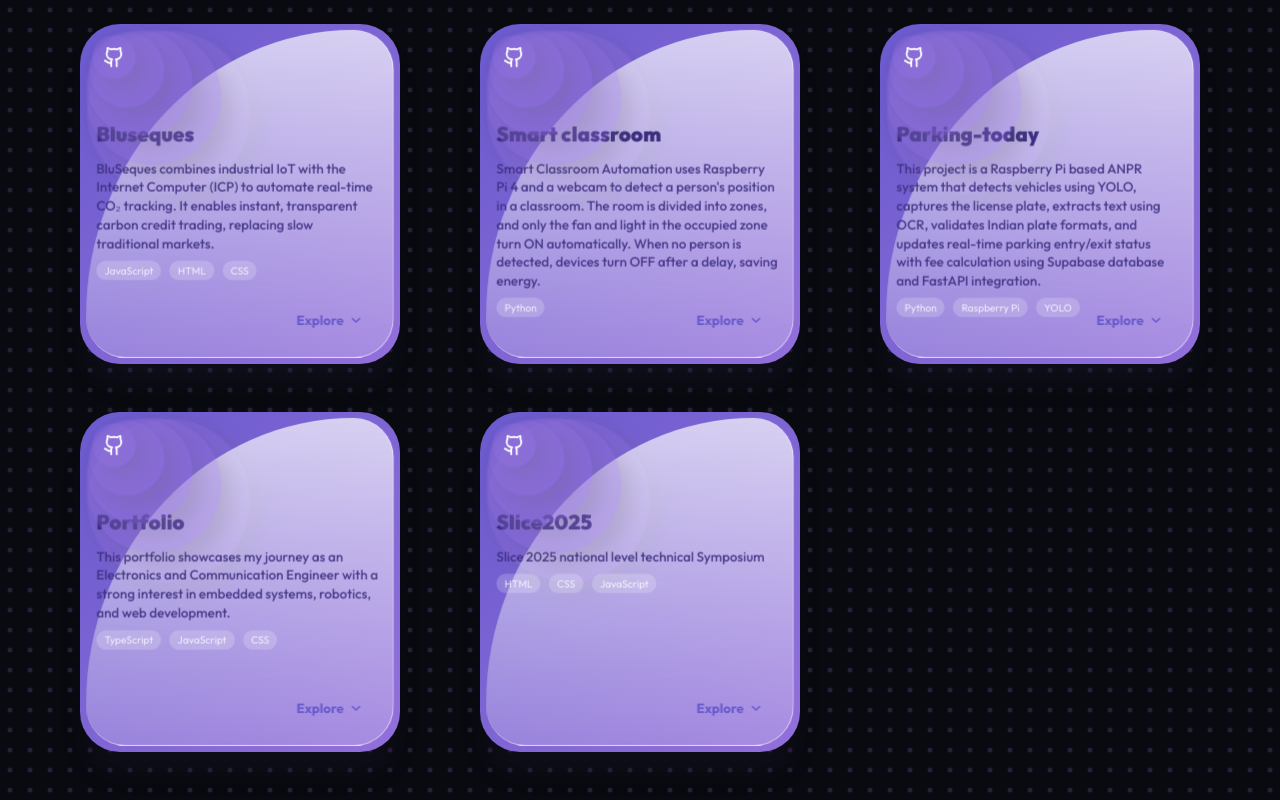
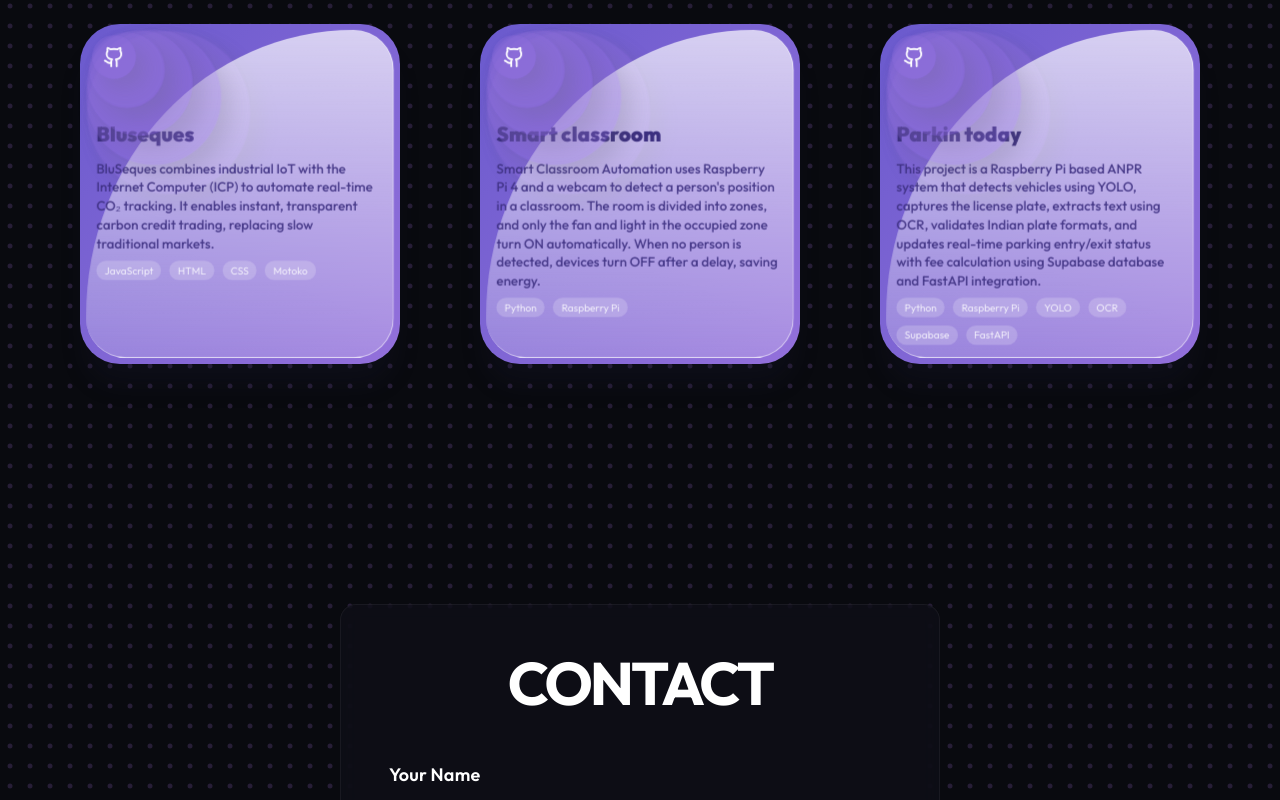
Before and after one commit to yobin021/yobin-portfolio-, a Next.js app: page / in a window 1280 px wide. Shown: the part 3480-4280 px from the top of the page. Built offline with nearby package versions, Linux system fonts and the light colour scheme.

Commit message:
final commit

```diff
--- a/src/components/Projects.tsx
+++ b/src/components/Projects.tsx
@@ -26,29 +26,18 @@ const projects: Project[] = [
     {
         title: "Smart classroom",
         description: "Smart Classroom Automation uses Raspberry Pi 4 and a webcam to detect a person's position in a classroom. The room is divided into zones, and only the fan and light in the occupied zone turn ON automatically. When no person is detected, devices turn OFF after a delay, saving energy.",
-        tags: ["Python"],
+        tags: ["Python","Raspberry Pi"],
         links: { github: "https://github.com/yobin021/smart_classroom", demo: "#" },
     },
     {
-        title: "Parking-today",
+        title: "Parkin today",
         description: "This project is a Raspberry Pi based ANPR system that detects vehicles using YOLO, captures the license plate, extracts text using OCR, validates Indian plate formats, and updates real-time parking entry/exit status with fee calculation using Supabase database and FastAPI integration.",
         tags: ["Python", "Raspberry Pi", "YOLO", "OCR", "Supabase", "FastAPI"],
         links: { github: "https://github.com/yobin021/Parking-today", demo: "#" },
-    },
-    {
-        title: "Portfolio",
-        description: "This portfolio showcases my journey as an Electronics and Communication Engineer with a strong interest in embedded systems, robotics, and web development.",
-        tags: ["TypeScript", "JavaScript", "CSS"],
-        links: { github: "https://github.com/yobin021/yobin-portfolio-", demo: "#" },
-    },
-    {
-        title: "Slice2025",
-        description: "Slice 2025 national level technical Symposium",
-        tags: ["HTML", "CSS", "JavaScript"],
-        links: { github: "https://github.com/yobin021/slice2025", demo: "https://slice2025.in/" },
-    },
+    }
 
 ];
+
 
 
 export default function Projects({ isEmbedded = false }: { isEmbedded?: boolean }) {
@@ -129,21 +118,14 @@ export default function Projects({ isEmbedded = false }: { isEmbedded?: boolean
                                     <span className="project-card-title">{project.title}</span>
                                     <span className="project-card-text line-clamp-3">{project.description}</span>
                                     <div className="mt-2 flex flex-wrap gap-2">
-                                        {project.tags.slice(0, 3).map(tag => (
+                                        {project.tags.map(tag => (
                                             <span key={tag} className="text-[10px] bg-white/20 px-2 py-0.5 rounded-full text-white/80">
                                                 {tag}
                                             </span>
                                         ))}
                                     </div>
                                 </div>
-                                <div className="project-card-bottom">
-                                    <a href={project.links.demo || project.links.github || "#"} target="_blank" rel="noopener noreferrer" className="project-card-view-more ml-auto">
-                                        <button className="project-card-view-more-button">Explore</button>
-                                        <svg className="project-card-svg-icon" xmlns="http://www.w3.org/2000/svg" viewBox="0 0 24 24" strokeLinecap="round" strokeLinejoin="round">
-                                            <path d="m6 9 6 6 6-6" />
-                                        </svg>
-                                    </a>
-                                </div>
+
                             </div>
                         </motion.div>
                     ))}
```
